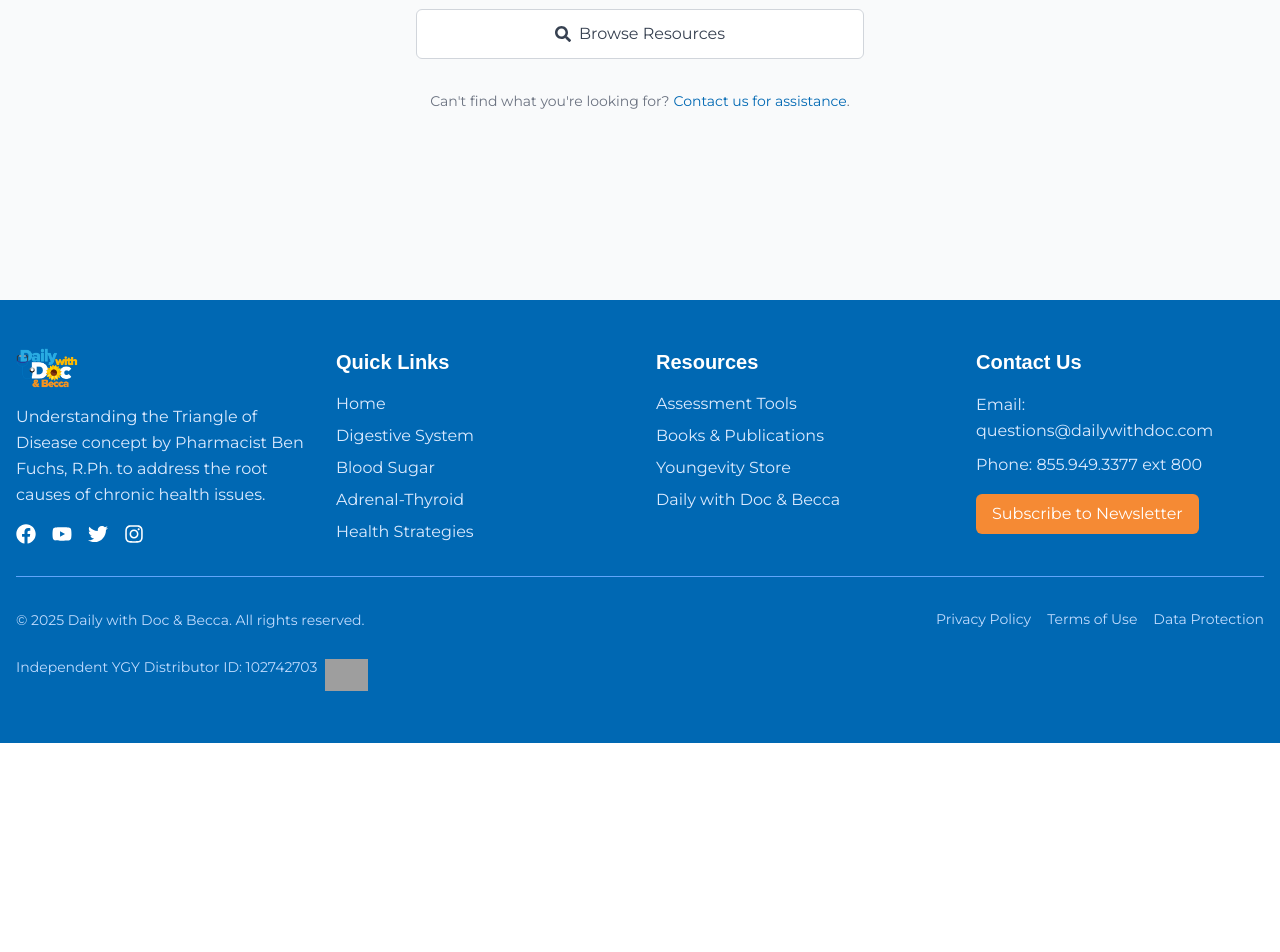
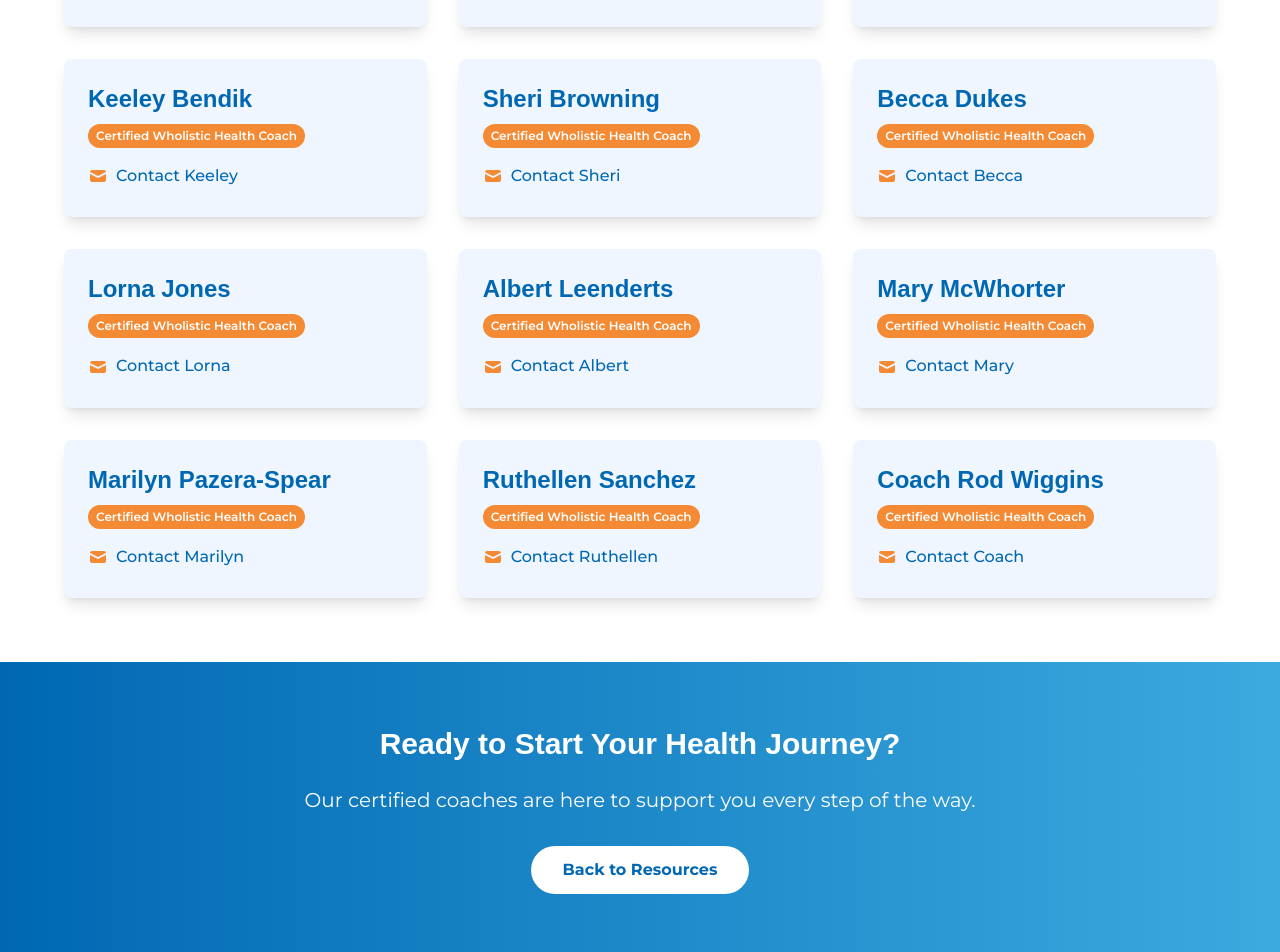
Before and after one commit to CoachAJ/Triangle-of-Disease, a React (Vite) app: page /health-coaches in a window 1280 px wide. Shown: the part 500-1452 px from the top of the page. Before the commit the page ends 1243 px from the top, so only its background shows below. Built offline with nearby package versions, Linux system fonts and the light colour scheme; grey boxes are pictures that could not be loaded; a web font is replaced by a local one.

Commit message:
Add HealthCoachesPage and update App.tsx with new route

```diff
--- a/src/App.tsx
+++ b/src/App.tsx
@@ -6,6 +6,7 @@
 import AdrenalThyroidPage from './pages/AdrenalThyroidPage'
 import HealthStrategiesPage from './pages/HealthStrategiesPage'
 import ResourcesPage from './pages/ResourcesPage'
+import HealthCoachesPage from './pages/HealthCoachesPage'
 import AssessmentToolsPage from './pages/AssessmentToolsPage'
 import NotFoundPage from './pages/NotFoundPage'
 
@@ -19,6 +20,7 @@
         <Route path="adrenal-thyroid" element={<AdrenalThyroidPage />} />
         <Route path="health-strategies" element={<HealthStrategiesPage />} />
         <Route path="resources" element={<ResourcesPage />} />
+        <Route path="health-coaches" element={<HealthCoachesPage />} />
         <Route path="assessment-tools" element={<AssessmentToolsPage />} />
         <Route path="*" element={<NotFoundPage />} />
       </Route>
--- /dev/null
+++ b/src/pages/HealthCoachesPage.tsx
@@ -0,0 +1,104 @@
+import { Helmet } from 'react-helmet-async';
+import { useEffect } from 'react';
+import { Link } from 'react-router-dom';
+
+const HealthCoachesPage = () => {
+  // Function to decode email addresses on click
+  const decodeEmail = (encoded: string) => {
+    return atob(encoded);
+  };
+
+  // Function to handle email click
+  const handleEmailClick = (e: React.MouseEvent, encodedEmail: string) => {
+    e.preventDefault();
+    const email = decodeEmail(encodedEmail);
+    window.location.href = `mailto:${email}`;
+  };
+
+  // Coaches data with encoded emails
+  const coaches = [
+    { name: 'Pharmacist Ben Dukes', email: 'UGhhcm1hY2lzdEJlbkBkYWlseXdpdGhkb2MuY29t' },
+    { name: 'AJ', email: 'YWpAZGFpbHl3aXRoZG9jLmNvbQ==' },
+    { name: 'Phyllis Anderson', email: 'UGh5bGxpc0BkYWlseXdpdGhkby5jb20=' },
+    { name: 'Keeley Bendik', email: 'a2VlbGV5QGRhaWx5d2l0aGRvYy5jb20=' },
+    { name: 'Sheri Browning', email: 'U2hlcmlAZGFpbHl3aXRoZG9jLmNvbQ==' },
+    { name: 'Becca Dukes', email: 'YmVjY2FAZGFpbHl3aXRoZG9jLmNvbQ==' },
+    { name: 'Lorna Jones', email: 'bG9ybmFAZGFpbHl3aXRoZG9jLmNvbQ==' },
+    { name: 'Albert Leenderts', email: 'YWxiZXJ0QGRhaWx5d2l0aGRvYy5jb20=' },
+    { name: 'Mary McWhorter', email: 'bWFyeUBkYWlseXdpdGhkby5jb20=' },
+    { name: 'Marilyn Pazera-Spear', email: 'bWFyaWx5bkBkYWlseXdpdGhkby5jb20=' },
+    { name: 'Ruthellen Sanchez', email: 'cnV0aGVsbGVuQGRhaWx5d2l0aGRvYy5jb20=' },
+    { name: 'Coach Rod Wiggins', email: 'cm9kQGRhaWx5d2l0aGRvYy5jb20=' },
+  ];
+
+  return (
+    <>
+      <Helmet>
+        <title>Certified Wholistic Health Coaches | Daily with Doc & Becca</title>
+        <meta name="description" content="Connect with our team of certified wholistic health coaches for personalized guidance on your health journey." />
+      </Helmet>
+
+      {/* Hero Section */}
+      <section className="bg-gradient-to-r from-tangy-yellow to-glorious-sunset text-white py-20">
+        <div className="container mx-auto px-4 text-center">
+          <h1 className="text-4xl md:text-5xl font-bold mb-6">Meet Our Certified Wholistic Health Coaches</h1>
+          <p className="text-xl max-w-3xl mx-auto">
+            Connect with our team of experienced health coaches for personalized guidance on your wellness journey.
+          </p>
+        </div>
+      </section>
+
+      {/* Coaches Grid */}
+      <section className="py-16 bg-white">
+        <div className="container mx-auto px-4">
+          <div className="max-w-6xl mx-auto">
+            <div className="grid grid-cols-1 md:grid-cols-2 lg:grid-cols-3 gap-8">
+              {coaches.map((coach, index) => (
+                <div key={index} className="bg-blue-50 rounded-lg shadow-lg overflow-hidden hover:shadow-xl transition-shadow duration-300">
+                  <div className="p-6">
+                    <h3 className="text-2xl font-bold mb-2 text-health-blue">{coach.name}</h3>
+                    <div className="mb-4">
+                      <span className="inline-block bg-glorious-sunset text-white text-xs px-2 py-1 rounded-full font-semibold">
+                        Certified Wholistic Health Coach
+                      </span>
+                    </div>
+                    <button
+                      onClick={(e) => handleEmailClick(e, coach.email)}
+                      className="inline-flex items-center text-health-blue hover:text-blue-sky font-medium group"
+                    >
+                      <svg xmlns="http://www.w3.org/2000/svg" className="h-5 w-5 mr-2 text-glorious-sunset group-hover:text-orange-500 transition-colors" viewBox="0 0 20 20" fill="currentColor">
+                        <path d="M2.003 5.884L10 9.882l7.997-3.998A2 2 0 0016 4H4a2 2 0 00-1.997 1.884z" />
+                        <path d="M18 8.118l-8 4-8-4V14a2 2 0 002 2h12a2 2 0 002-2V8.118z" />
+                      </svg>
+                      <span className="border-b border-transparent group-hover:border-health-blue">
+                        Contact {coach.name.split(' ')[0]}
+                      </span>
+                    </button>
+                  </div>
+                </div>
+              ))}
+            </div>
+          </div>
+        </div>
+      </section>
+
+      {/* CTA Section */}
+      <section className="py-16 bg-gradient-to-r from-health-blue to-blue-sky text-white">
+        <div className="container mx-auto px-4 text-center">
+          <h2 className="text-3xl font-bold mb-6">Ready to Start Your Health Journey?</h2>
+          <p className="text-xl mb-8 max-w-3xl mx-auto">
+            Our certified coaches are here to support you every step of the way.
+          </p>
+          <Link
+            to="/resources"
+            className="inline-block bg-white text-health-blue hover:bg-gray-100 font-bold py-3 px-8 rounded-full transition-colors duration-200"
+          >
+            Back to Resources
+          </Link>
+        </div>
+      </section>
+    </>
+  );
+};
+
+export default HealthCoachesPage;
```
